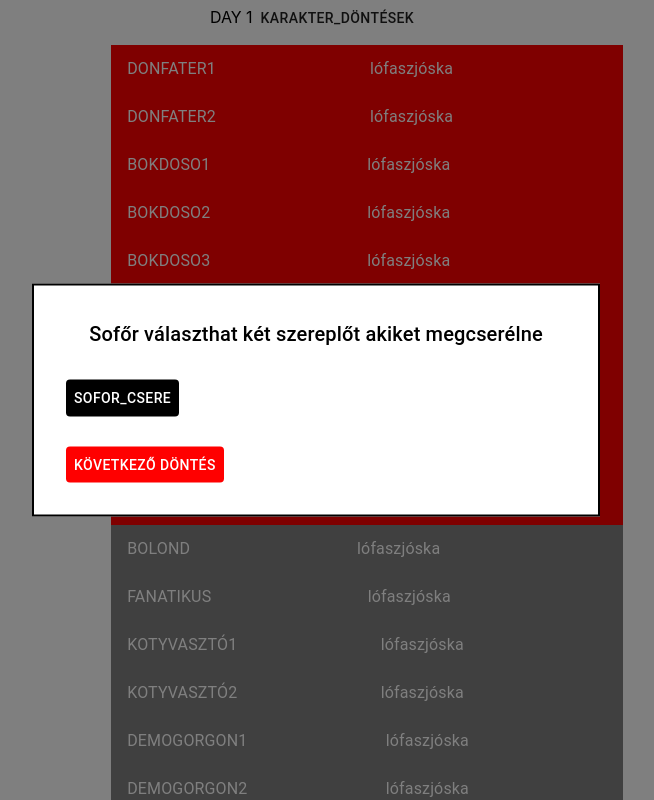
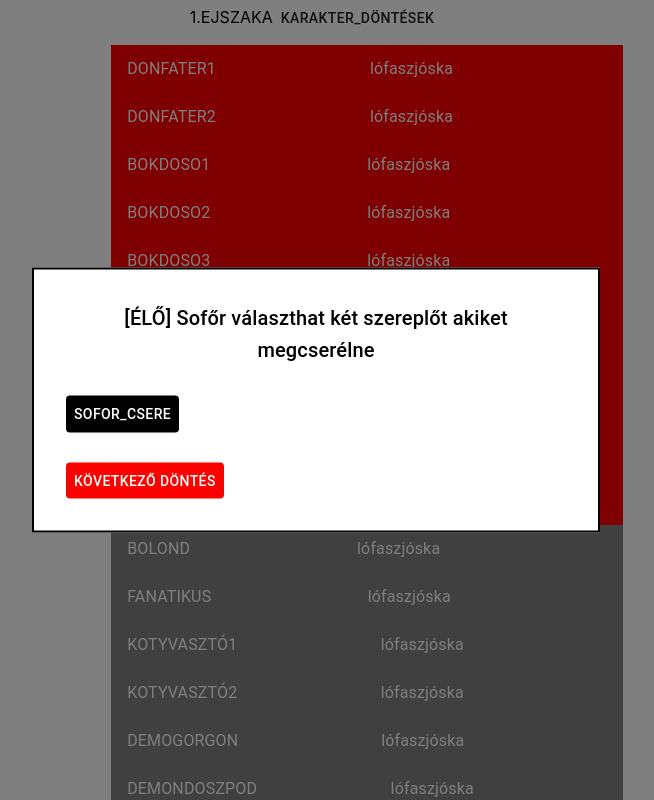
Before and after one commit to ilovszkytamas/szilveszter_estejen, a React (Create React App) app: page / in a window 1280 px wide. Both pictures are taken after a click on the button "KARAKTER_DÖNTÉSEK". Shown: the top 800 px of the page, without its empty margins (324-978 px from the left). Built offline with nearby package versions, Linux system fonts and the light colour scheme.

Commit message:
added day/night cycle

```diff
--- a/src/components/pending-game/PendingGameContainer.tsx
+++ b/src/components/pending-game/PendingGameContainer.tsx
@@ -1,12 +1,20 @@
-import { List, ListItem, ListItemText } from '@material-ui/core';
+import { Button, List, ListItem, ListItemText } from '@material-ui/core';
 import React from 'react'
 import { CardData, Faction } from '../../utils/Types';
 import { GameContext } from '../../store/GameContext';
 import { StepModal } from './StepModal';
+import { resetEffects } from '../../store/GameActions';
+
+enum Time {
+  DAY='NAPPAL',
+  NIGHT='EJSZAKA'
+}
 
 const PendingGameContainer: React.FC = () => {
-  const { state } = React.useContext(GameContext);
+  const { state, dispatch } = React.useContext(GameContext);
   const { selectedCards } = state;
+  const [dayCount, setDayCount] = React.useState<number>(1);
+  const [time, setTime] = React.useState<Time>(Time.NIGHT);
 
   const getBackgroundColor = (card: CardData): string => {
     if (!card.isAlive) {
@@ -24,11 +32,22 @@ const PendingGameContainer: React.FC = () => {
     }
   }
 
+  const onWakeUp = () => {
+    dispatch(resetEffects());
+    setTime(Time.DAY);
+  }
+
+  const onSleep = () => {
+    setDayCount(dayCount + 1);
+    setTime(Time.NIGHT);
+  }
+
   return (
     <>
       <div style={{ width: '80%', marginLeft: '10%' }}>
-        <label>DAY 1</label>
-        <StepModal />
+        <label>{dayCount}.{time.toString()}</label>
+        {time === Time.NIGHT && <StepModal onWakeUp={onWakeUp}/>}
+        {time === Time.DAY && <Button onClick={onSleep} style={{backgroundColor: 'red'}}>LEFEKVÉS, KEZDŐDIK AZ ÉJSZAKA</Button>}
         <List>
           {selectedCards.map((card) => {
             return (
@@ -53,6 +72,7 @@ const PendingGameContainer: React.FC = () => {
                     <ListItemText primary={card.playerName} />
                   </ListItem>
                 </div>
+                {card.isAlive && time === Time.DAY && <Button style={{backgroundColor: 'black', color: 'white'}}>FELAKASZTÁS</Button>}
               </div>
             );
           })}
--- a/src/components/pending-game/StepModal.tsx
+++ b/src/components/pending-game/StepModal.tsx
@@ -8,8 +8,13 @@ enum ModalState {
   PENDING_NIGHT = 'PENDING_NIGHT',
   CONCLUDE_NIGHT = 'CONCLUDE_NIGHT'
 }
+
+interface StepModalProps {
+  onWakeUp(): void
+}
+
 //TODO: this whole shit gotta go
-export const StepModal: React.FC = () => {
+export const StepModal: React.FC<StepModalProps> = (props) => {
   const [isModalOpen, setModalOpen] = React.useState<boolean>(false);
   const { state, dispatch } = React.useContext(GameContext);
   const { finalisedOrder, selectedCards } = state;
@@ -25,7 +30,7 @@ export const StepModal: React.FC = () => {
   const handleOpen = () => {
     setModalOpen(true);
   }
-  console.log(selectedCards);
+
   const handleClose = () => {
     setModalOpen(false);
   }
@@ -90,7 +95,8 @@ export const StepModal: React.FC = () => {
   }
 
   const handleWakeUp = () => {
-
+    setModalOpen(false);
+    props.onWakeUp();
   }
 
   const isAbilityButtonDisabled = (characterAbility: CharacterAbility): boolean => {
@@ -143,11 +149,11 @@ export const StepModal: React.FC = () => {
           {
             currentModalState === ModalState.PENDING_NIGHT && <>
               <Typography id="modal-modal-title" variant="h6" component="h2" style={{ textAlign: 'center', marginBottom: '30px' }}>
-                {finalisedOrder[currentIndex].actionDescription}
+                {finalisedOrder[currentIndex].isAlive ? "[ÉLŐ]" : "[DEAD]"} {finalisedOrder[currentIndex].actionDescription}
               </Typography>
               <Typography id="modal-modal-description" style={{ display: 'flex' }}>
                 {finalisedOrder[currentIndex].abilities?.map((ability) => {
-                  return (<Button disabled={isAbilityButtonDisabled(ability)} onClick={() => handleCharacterAction(ability.abilityType)} style={{ backgroundColor: 'black', color: 'white', marginRight: '10px', textDecorationLine: isAbilityButtonDisabled(ability) ? 'line-through' : 'none' }}>{ability.abilityType}</Button>)
+                  return (<Button disabled={!finalisedOrder[currentIndex].isAlive && isAbilityButtonDisabled(ability)} onClick={() => handleCharacterAction(ability.abilityType)} style={{ backgroundColor: 'black', color: 'white', marginRight: '10px', textDecorationLine: !finalisedOrder[currentIndex].isAlive && isAbilityButtonDisabled(ability) ? 'line-through' : 'none' }}>{ability.abilityType}</Button>)
                 })}
               </Typography>
               {isTargetSelectorOpen && <div>
--- a/src/store/GameActions.tsx
+++ b/src/store/GameActions.tsx
@@ -8,7 +8,8 @@ export enum GameAction {
   ASSIGN_PLAYER_TO_CHARACTER = 'ASSIGN_PLAYER_TO_CHARACTER',
   FINALISE_WELDING = 'FINALISE_WELDING',
   FINALISE_ORDER = 'FINALISE_ORDER',
-  HIT_ABILITY = 'HIT_ABILITY'
+  HIT_ABILITY = 'HIT_ABILITY',
+  RESET_EFFECTS = 'RESET_EFFECTS'
 }
 
 export const addCharacter = (payload: CardData): GameReducerActionType => ({
@@ -47,3 +48,7 @@ export const hitAbility = (payload: [Character, AbilityType, Character]): GameRe
   type: GameAction.HIT_ABILITY,
   payload
 })
+
+export const resetEffects = (): GameReducerActionType => ({
+  type: GameAction.RESET_EFFECTS,
+})
--- a/src/store/GameContext.tsx
+++ b/src/store/GameContext.tsx
@@ -5,7 +5,7 @@ import { INITIAL_ORDER } from '../utils/DataCollections';
 
 export type GameReducerActionType = {
   type: string;
-  payload: any;
+  payload?: any;
 }
 
 export type GameStateType = {
--- a/src/store/GameReducer.tsx
+++ b/src/store/GameReducer.tsx
@@ -48,6 +48,17 @@ export const gameReducer: GameReducerType = (prevState, action) => {
         selectedCards: handleAbility(action.payload[0], action.payload[1], action.payload[2], prevState.selectedCards)
       }
     }
+    case GameAction.RESET_EFFECTS: {
+      return {
+        ...prevState,
+        selectedCards: prevState.selectedCards.map((card) => {
+          return {
+            ...card,
+            effects: []
+          }
+        })
+      }
+    }
     default: return prevState;
   }
 }
--- a/src/utils/DataCollections.ts
+++ b/src/utils/DataCollections.ts
@@ -6,7 +6,8 @@ const SOFOR_ACTION = "Sofőr választhat két szereplőt akiket megcserélne";
 const TESTOR_ACTION = "Testőr választhat kit véd meg";
 const DETEKTIV_ACTION = "Detektív megvizsgálhat valakit";
 const SZIMATOLO_ACTION = "Szimatoló megvizsgálhat valakit";
-const DEMOGORGON_ACTION = "Demogorgon/Démon Doszpod választhat kit öl meg";
+const DEMOGORGON_ACTION = "Demogorgon választhat kit öl meg";
+const DEMON_DOSZPOD = "Démon Doszpod választhat kit öl meg";
 const BOSSZUALLO_ACTION = "Bosszúálló választhat kit öl meg";
 const FANATIKUS_ACTION = "Fanatikus megvizsgálhat egy szereplőt, valamint meg is ölheti ha szeretné";
 const DOKTOR_ACTION = "Doktor választhat valakit akit meggyógyít";
@@ -31,8 +32,8 @@ export const BOLOND: CardData = {imageLocation: "/images/Sejtelmes Sikkasztók/A
 export const FANATIKUS: CardData = {imageLocation: "/images/Sejtelmes Sikkasztók/Fanatikus/Fanatikus.png", faction: Faction.NEUTRAL, character: Character.FANATIKUS, abilities: [{ abilityType: AbilityType.FANATIKUS_KILL, usageCountTotal: 0 }], actionDescription: FANATIKUS_ACTION, effects: [], isAlive: true};
 export const KOTYVASZTÓ1: CardData = {imageLocation: "/images/Sejtelmes Sikkasztók/Kotyvasztó-Alkimista/Kotyvasztó_Alkimista.png", faction: Faction.NEUTRAL, character: Character.KOTYVASZTÓ1, abilities: [{ abilityType: AbilityType.ALKIMISTA_BOMBA, usageCountTotal: 0 }, { abilityType: AbilityType.ALKIMISTA_GYOGYITAL, usageCountTotal: 0 }, { abilityType: AbilityType.ALKIMISTA_SZIKLABOR, usageCountTotal: 0 }], actionDescription: ALKIMISTA_ACTION, effects: [], isAlive: true};
 export const KOTYVASZTÓ2: CardData = {imageLocation: "/images/Sejtelmes Sikkasztók/Kotyvasztó-Alkimista/Kotyvasztó_Alkimista2.png", faction: Faction.NEUTRAL, character: Character.KOTYVASZTÓ2, abilities: [{ abilityType: AbilityType.ALKIMISTA_BOMBA, usageCountTotal: 0 }, { abilityType: AbilityType.ALKIMISTA_GYOGYITAL, usageCountTotal: 0 }, { abilityType: AbilityType.ALKIMISTA_SZIKLABOR, usageCountTotal: 0 }], actionDescription: ALKIMISTA_ACTION, effects: [], isAlive: true};
-export const DEMOGORGON1: CardData = {imageLocation: "/images/Sejtelmes Sikkasztók/Semleges Gyilkos/Demogorgon_semleges_Gyilkos.png", faction: Faction.NEUTRAL, character: Character.DEMOGORGON1, abilities: [{ abilityType: AbilityType.DEMOGORGON_KILL, usageCountTotal: 0 }], actionDescription: DEMOGORGON_ACTION, effects: [], isAlive: true};
-export const DEMOGORGON2: CardData = {imageLocation: "/images/Sejtelmes Sikkasztók/Semleges Gyilkos/DemonikusDoszpod.png", faction: Faction.NEUTRAL, character: Character.DEMOGORGON2, abilities: [{ abilityType: AbilityType.DEMOGORGON_KILL, usageCountTotal: 0 }], actionDescription: DEMOGORGON_ACTION, effects: [], isAlive: true};
+export const DEMOGORGON: CardData = {imageLocation: "/images/Sejtelmes Sikkasztók/Semleges Gyilkos/Demogorgon_semleges_Gyilkos.png", faction: Faction.NEUTRAL, character: Character.DEMOGORGON, abilities: [{ abilityType: AbilityType.DEMOGORGON_KILL, usageCountTotal: 0 }], actionDescription: DEMOGORGON_ACTION, effects: [], isAlive: true};
+export const DEMONDOSZPOD: CardData = {imageLocation: "/images/Sejtelmes Sikkasztók/Semleges Gyilkos/DemonikusDoszpod.png", faction: Faction.NEUTRAL, character: Character.DEMONDOSZPOD, abilities: [{ abilityType: AbilityType.DEMOGORGON_KILL, usageCountTotal: 0 }], actionDescription: DEMON_DOSZPOD, effects: [], isAlive: true};
 
 // villager
 export const BOSSZUALLO: CardData = {imageLocation: "/images/Falusi Ficsúrok/Bosszúálló/Bosszúálló.png", faction: Faction.VILLAGER, character: Character.BOSSZUALLO, abilities: [{ abilityType: AbilityType.BOSSZUALLO_KILL, usageCountTotal: 0 }], actionDescription: BOSSZUALLO_ACTION, effects: [], isAlive: true};
@@ -51,7 +52,7 @@ export const TESTOR1: CardData = {imageLocation: "/images/Falusi Ficsúrok/Test
 export const TESTOR2: CardData = {imageLocation: "/images/Falusi Ficsúrok/Testőr/Testőr2.png", faction: Faction.VILLAGER, character: Character.TESTOR2, abilities: [{ abilityType: AbilityType.TESTOR_VEDES, usageCountTotal: 0 }], actionDescription: TESTOR_ACTION, effects: [], isAlive: true};
 
 export const EVIL_CARDS: CardData[] = [DONFATER1, DONFATER2, BOKDOSO1, BOKDOSO2, BOKDOSO3, SZIMATOLO1, SZIMATOLO2, TOLVAJ1, TOLVAJ2, TOLVAJ3];
-export const NEUTRAL_CARDS: CardData[] = [BOLOND, FANATIKUS, KOTYVASZTÓ1, KOTYVASZTÓ2, DEMOGORGON1, DEMOGORGON2];
+export const NEUTRAL_CARDS: CardData[] = [BOLOND, FANATIKUS, KOTYVASZTÓ1, KOTYVASZTÓ2, DEMOGORGON, DEMONDOSZPOD];
 export const VILLAGER_CARDS: CardData[] = [BOSSZUALLO, DOKTOR1, DOKTOR2, DINOIDOMAR, DETEKTIV1, DETEKTIV2, HEGESZTO1, HEGESZTO2, PARASZT1, PARASZT2, SOFOR, TEKNOS, TESTOR1, TESTOR2];
 
 export const EVERY_CARD: CardData[] = [...EVIL_CARDS, ...NEUTRAL_CARDS, ...VILLAGER_CARDS];
@@ -67,7 +68,7 @@ export const INITIAL_ORDER: CardData[] = [
     DETEKTIV2,
     SZIMATOLO1,
     SZIMATOLO2,
-    DEMOGORGON1,
+    DEMONDOSZPOD,
     DONFATER1,
     DONFATER2,
     BOKDOSO1,
@@ -79,5 +80,5 @@ export const INITIAL_ORDER: CardData[] = [
     DOKTOR2,
     KOTYVASZTÓ1,
     KOTYVASZTÓ2,
-    DEMOGORGON2,
+    DEMOGORGON
 ]
--- a/src/utils/Types.ts
+++ b/src/utils/Types.ts
@@ -19,8 +19,8 @@ export enum Character {
   FANATIKUS = 'FANATIKUS',
   KOTYVASZTÓ1 = 'KOTYVASZTÓ1',
   KOTYVASZTÓ2 = 'KOTYVASZTÓ2',
-  DEMOGORGON1 = 'DEMOGORGON1',
-  DEMOGORGON2 = 'DEMOGORGON2',
+  DEMOGORGON = 'DEMOGORGON',
+  DEMONDOSZPOD = 'DEMONDOSZPOD',
   BOSSZUALLO = 'BOSSZUALLO',
   DOKTOR1 = 'DOKTOR1',
   DOKTOR2 = 'DOKTOR2',
```
